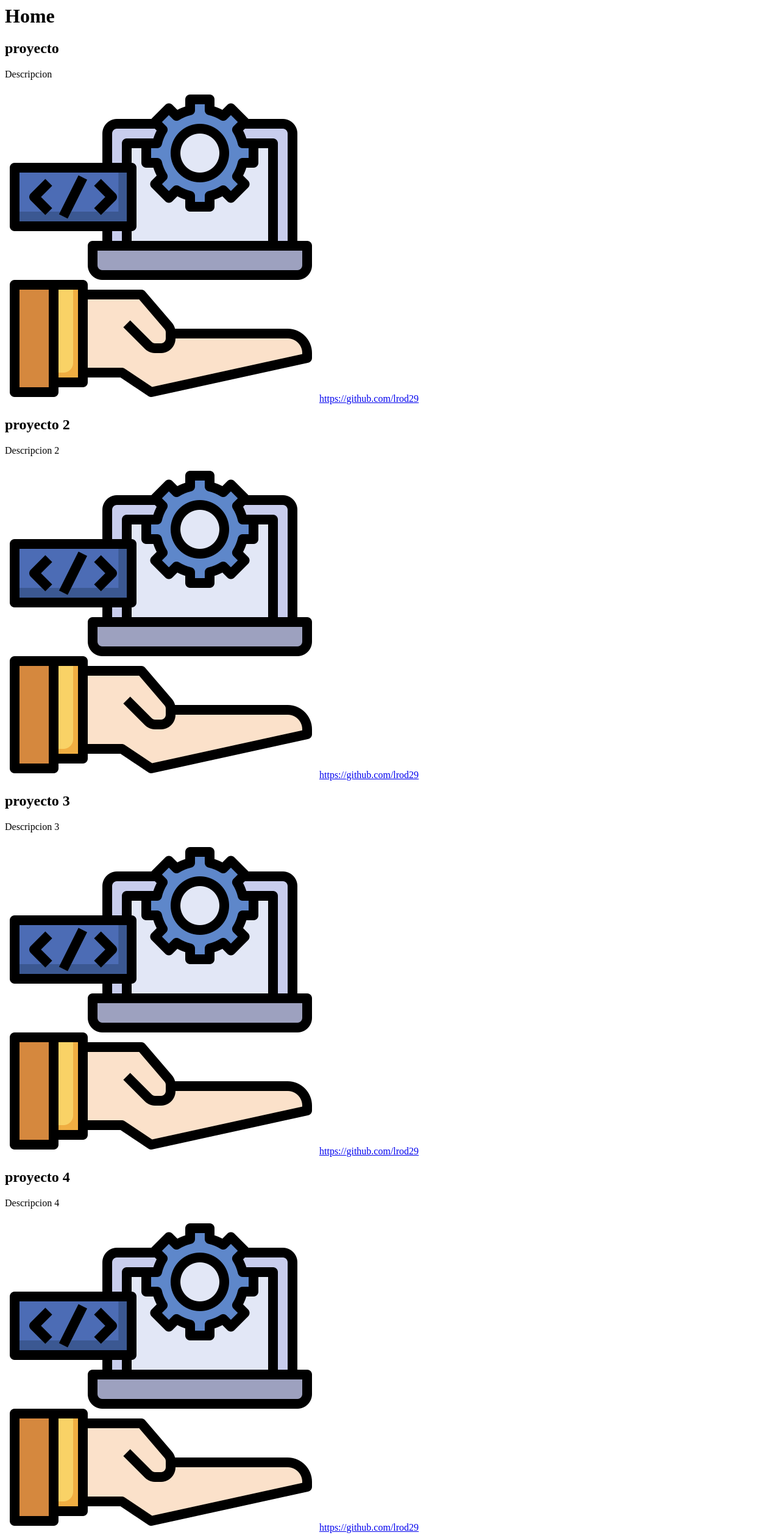
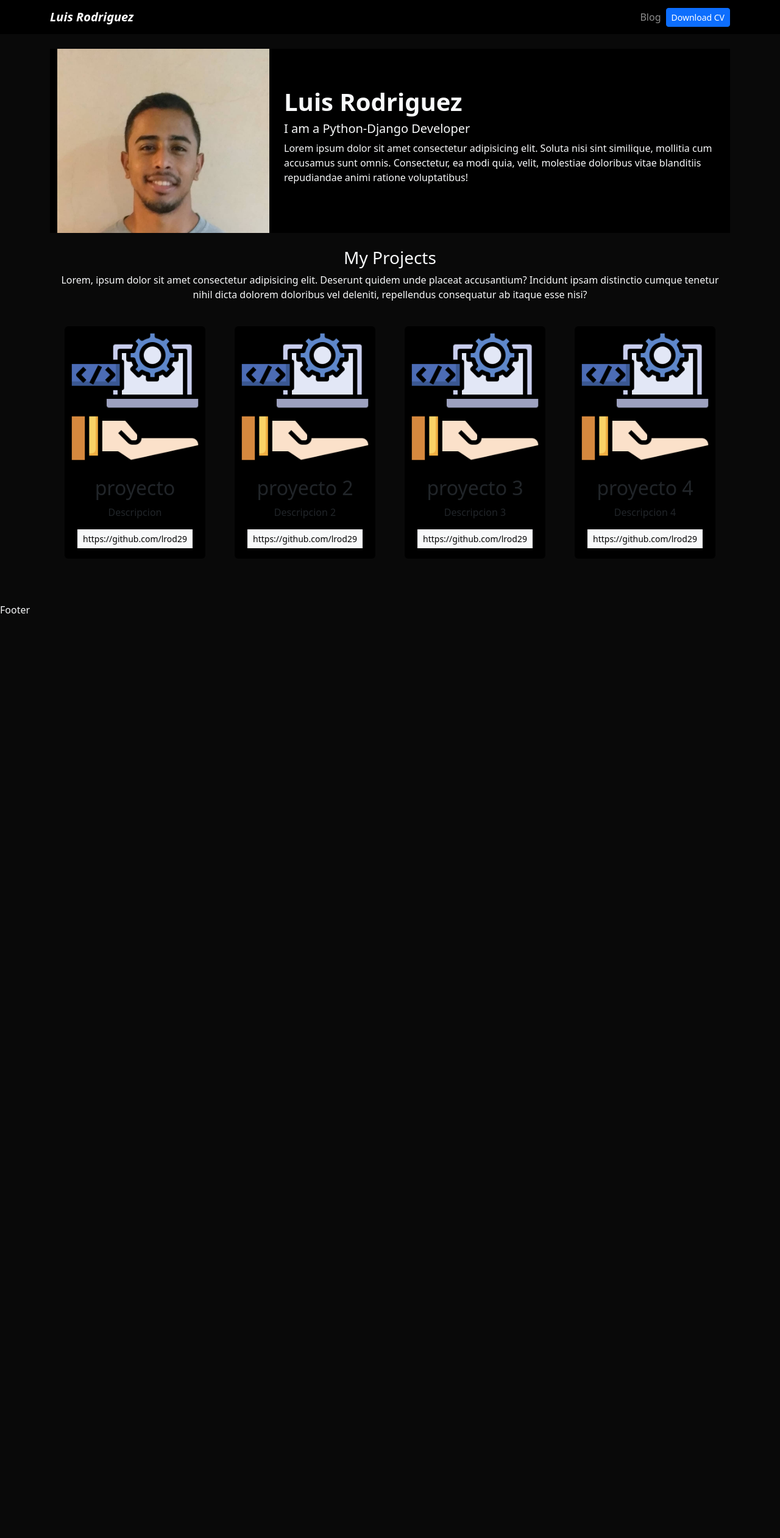
Before and after one commit to lrod29/Portfolio, a Django app: page / in a window 1280 px wide. Shown: the whole page at 61% size. After the commit the page ends 1006 px from the top, so only its background shows below. Run offline with Django 4.2, Linux system fonts and the light colour scheme; data comes from the database, SQL or seed files in the repository; both versions use the stored data as it was after the commit.

Commit message:
estilos finales del proyecto

```diff
--- /dev/null
+++ b/portfolio/static/main.css
@@ -0,0 +1,12 @@
+body {
+    background: #090909;
+}
+
+.bg-black {
+    background: #090909;
+}
+
+.card-project:hover {
+    border: 1px solid #c2a8a8;
+    cursor: pointer;
+}
--- a/portfolio/templates/home.html
+++ b/portfolio/templates/home.html
@@ -1,13 +1,47 @@
-<h1>Home</h1>
+{% extends 'layout.html' %}
+{% load static %}
+
+{% block content %}
+
+<header class="row bg-black">
+    <div class="col-md-4">
+
+        <img src="{% static 'portfolio/foto.jpeg' %}" style="max-width: 100%; max-height: 100%; object-fit: cover;" alt="">
+
+    </div>
+
+    <div class="col-md-8 my-auto">
+        <h1><strong>Luis Rodriguez</strong></h1>
+        <h5>I am a Python-Django Developer</h5>
+        <p>Lorem ipsum dolor sit amet consectetur adipisicing elit. Soluta nisi sint similique, mollitia cum accusamus sunt omnis. Consectetur, ea modi quia, velit, molestiae doloribus vitae blanditiis repudiandae animi ratione voluptatibus!</p>
+
+    </div>
+</header>
+<div class="row my-4 text-center">
+    <h3>My Projects</h3>
+    <p>Lorem, ipsum dolor sit amet consectetur adipisicing elit. Deserunt quidem unde placeat accusantium? Incidunt ipsam distinctio cumque tenetur nihil dicta dolorem doloribus vel deleniti, repellendus consequatur ab itaque esse nisi?</p>
 
     {% for project in projects %}
+    <div class="col md-4 p-4">
+        <div class="card bg-black card-project">
+            <img src="{{project.image.url}}" class="img-fluid" class="card-img-top">
+            <div class="card-body">
                 <h2>{{project.title}}</h2>
                 <p>{{project.description}}</p>
-    <img src="{{project.image.url}}"> {% comment %} coloco .url porque solo necesito mostrar la imagen no la cantidad de atributos del objeto {% endcomment %}
+
 
                 {% if project.url %}
-        <a href="{{project.url}}">{{project.url}}</a>
+                    <a href="{{project.url}}" class="btn btn-light rounded-0 btn-sm" target="_blank">{{project.url}}</a>
 
                 {% endif %}
+            </div>
+        </div>
+    </div>
 
     {% endfor %}
+</div>
+
+
+
+
+{% endblock %}
--- /dev/null
+++ b/portfolio/templates/layout.html
@@ -0,0 +1,31 @@
+{% load static %}
+
+<html lang="en">
+<head>
+    <meta charset="UTF-8">
+    <meta http-equiv="X-UA-Compatible" content="IE=edge">
+    <meta name="viewport" content="width=device-width, initial-scale=1.0">
+    <title>Document</title>
+
+    <link href="https://cdn.jsdelivr.net/npm/bootstrap@5.3.0-alpha1/dist/css/bootstrap.min.css" rel="stylesheet" integrity="sha384-GLhlTQ8iRABdZLl6O3oVMWSktQOp6b7In1Zl3/Jr59b6EGGoI1aFkw7cmDA6j6gD" crossorigin="anonymous">
+<script src="https://cdn.jsdelivr.net/npm/bootstrap@5.3.0-alpha1/dist/js/bootstrap.bundle.min.js" integrity="sha384-w76AqPfDkMBDXo30jS1Sgez6pr3x5MlQ1ZAGC+nuZB+EYdgRZgiwxhTBTkF7CXvN" crossorigin="anonymous"></script>
+
+    <link rel="stylesheet" href="{% static 'main.css' %}">
+</head>
+<body class="text-light">
+    {% include 'partials/navbar.html' %}
+
+    <div class="container p-4">
+
+        {% block content %}
+
+        {% endblock %}
+
+    </div>
+
+
+    <footer>Footer</footer>
+
+
+</body>
+</html>
--- /dev/null
+++ b/portfolio/templates/partials/navbar.html
@@ -0,0 +1,21 @@
+{% load static %}
+<nav class="navbar navbar-expand-lg navbar-dark bg-black">
+    <div class="container">
+      <a class="navbar-brand fw-bold fst-italic" href="/">Luis Rodriguez</a>
+      <button class="navbar-toggler" type="button" data-bs-toggle="collapse" data-bs-target="#navbarNav" aria-controls="navbarNav" aria-expanded="false" aria-label="Toggle navigation">
+        <span class="navbar-toggler-icon"></span>
+      </button>
+      <div class="collapse navbar-collapse" id="navbarNav">
+        <ul class="navbar-nav ms-auto">
+          </li>
+          <li class="nav-item">
+            <a class="nav-link" href="{% url 'posts' %}">Blog</a>
+          </li>
+          <li class="nav-item d-flex align-items-center">
+            <a class="btn btn-primary btn-sm" href="{% static 'portfolio/resume.pdf' %}" target="_blank">Download CV</a>
+          </li>
+          </li>
+        </ul>
+      </div>
+    </div>
+  </nav>
```
Also changed, not shown: blog/templates/post_detail.html (+15 -5 lines), blog/templates/posts.html (+31 -7 lines), db.sqlite3, media/blog/images/servicios-digitales_EiXLKoh.png (added), media/blog/images/servicios-digitales_UCXPu29.png (added), media/portfolio/images/servicios-digitales_dJKGpTh.png (added), media/portfolio/images/servicios-digitales_yNreF76.png (added), portfolio/static/portfolio/foto.jpeg (added), 1 other file. Lines whose indentation alone changed are shown as unchanged.
